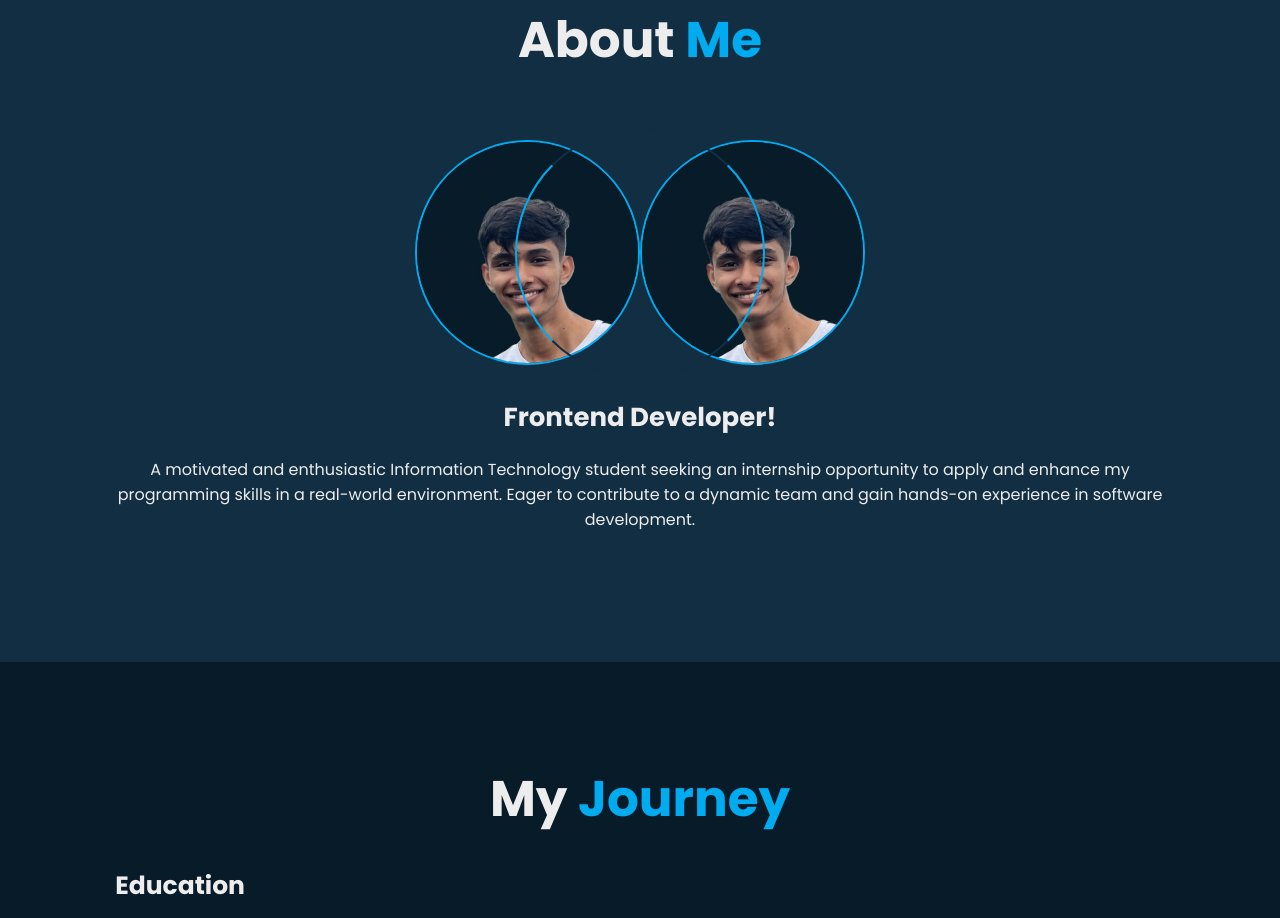
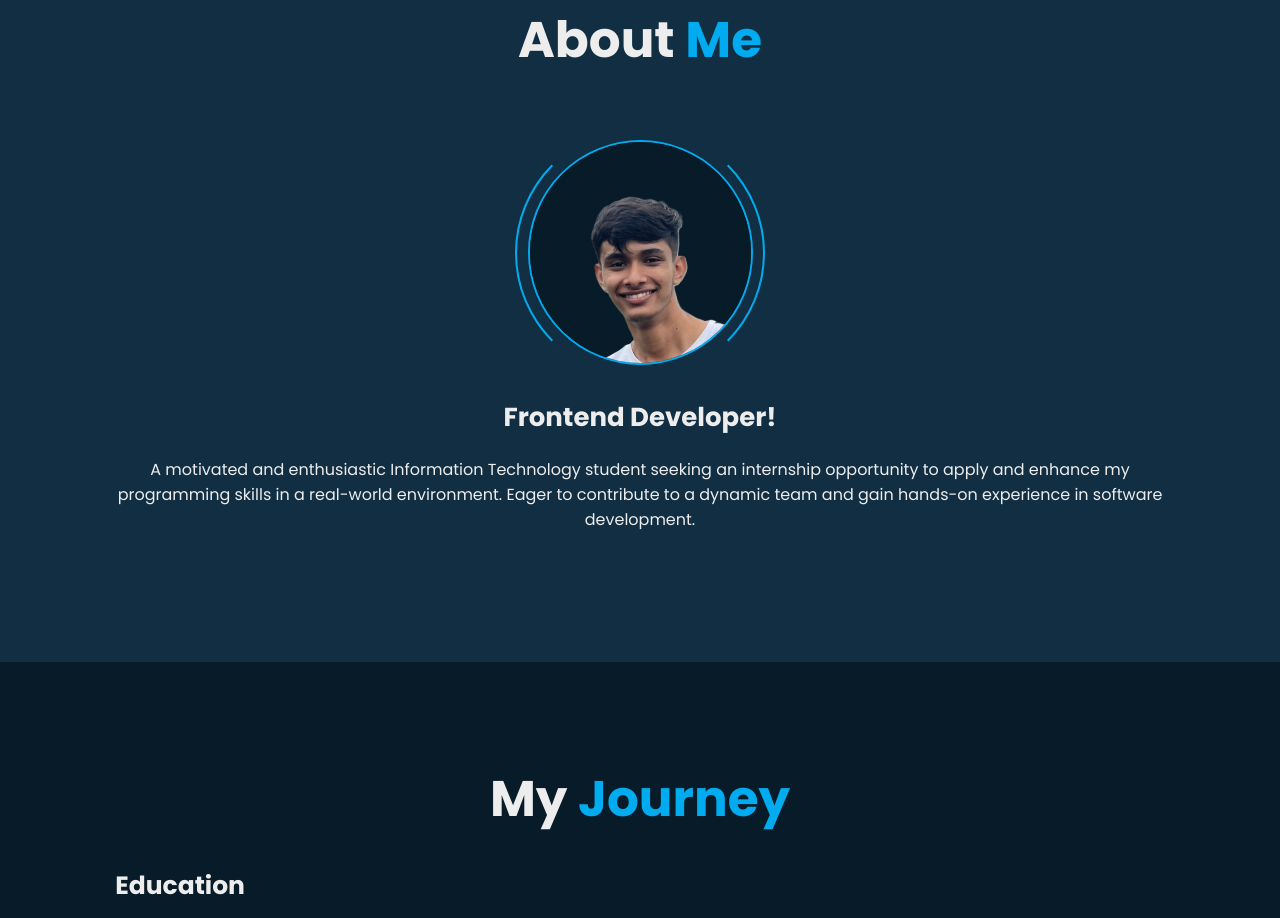
Before and after one commit to Kailash1211/kailash, a plain HTML site: page index.html in a window 1280 px wide. Shown: the part 938-1856 px from the top of the page. Drawn offline with Linux system fonts and the light colour scheme.

Commit message:
Update index.html

```diff
--- a/index.html
+++ b/index.html
@@ -58,7 +58,6 @@ in software development. -->
         <h2 class="heading">About <span>Me</span></h2>
 
         <div class="about-img">
-            <img src="kailash2.jpg" alt="">
             <img src="kailash2.jpg" alt="">
             <span class="circle-spin"></span>
         </div>
```
